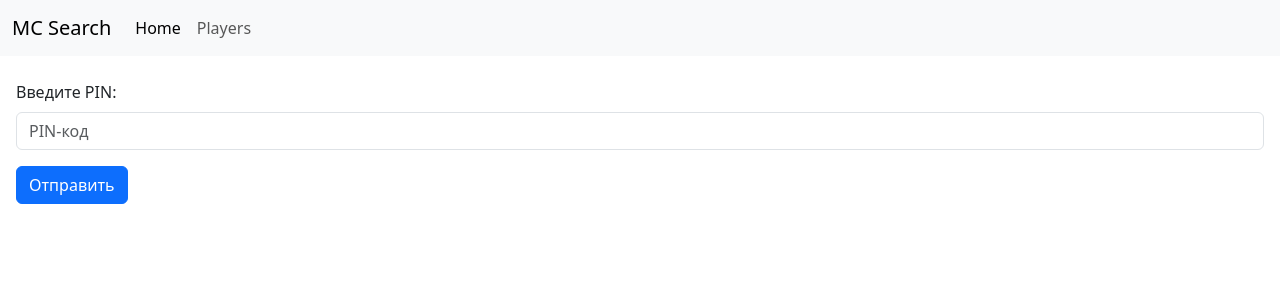
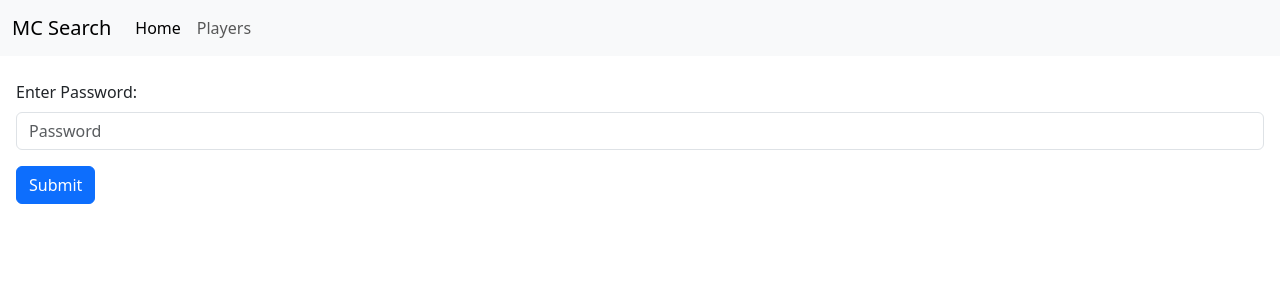
Before and after one commit to kauri-off/mine_search, a React (Vite) app in the folder frontend/: page / in a window 1280 px wide. Shown: the top 300 px of the page. Built offline with nearby package versions, Linux system fonts and the light colour scheme; no server answers.

Commit message:
login page translate to english

```diff
--- a/frontend/src/components/AuthField/AuthField.tsx
+++ b/frontend/src/components/AuthField/AuthField.tsx
@@ -2,30 +2,30 @@ import { useState } from "react";
 import { AuthFieldProps } from "./AuthField.types";
 
 function AuthField({ callback }: AuthFieldProps) {
-  const [pin, setPin] = useState("");
+  const [password, setPassword] = useState("");
 
   const handleSubmit = (e: React.FormEvent) => {
     e.preventDefault();
-    callback(pin); // Передаём PIN через callback
+    callback(password); // Pass the password via callback
   };
 
   return (
     <form onSubmit={handleSubmit} className="p-3">
       <div className="mb-3">
-        <label htmlFor="pinInput" className="form-label">
-          Введите PIN:
+        <label htmlFor="passwordInput" className="form-label">
+          Enter Password:
         </label>
         <input
           type="password"
           className="form-control"
-          id="pinInput"
-          value={pin}
-          onChange={(e) => setPin(e.target.value)}
-          placeholder="PIN-код"
+          id="passwordInput"
+          value={password}
+          onChange={(e) => setPassword(e.target.value)}
+          placeholder="Password"
         />
       </div>
       <button type="submit" className="btn btn-primary">
-        Отправить
+        Submit
       </button>
     </form>
   );
```
